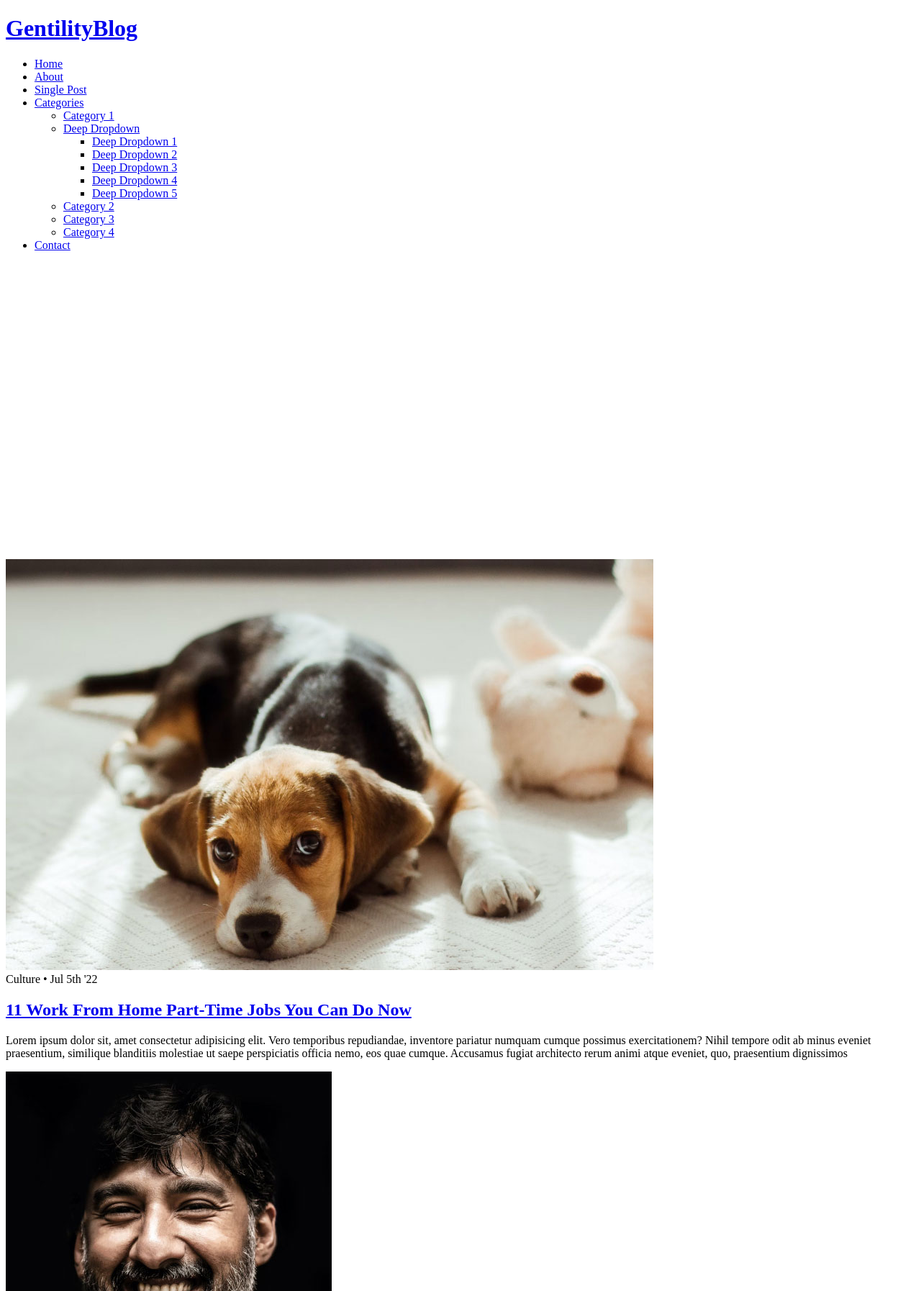
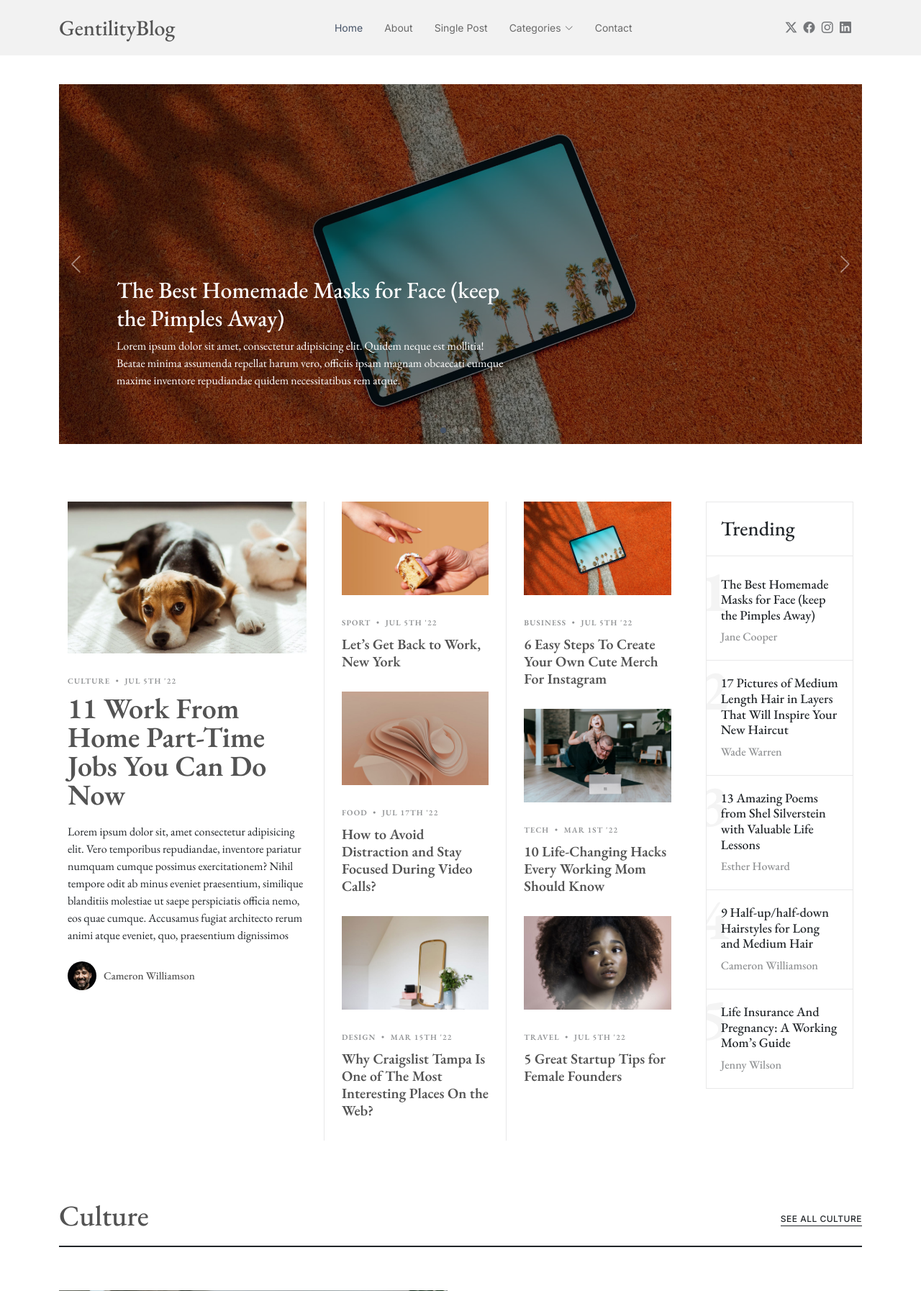
Before and after one commit to Gentilitysp/blog, a Django app: page / in a window 1280 px wide. Shown: the top 1794 px of the page at 72% size. Run offline with Django 5.2, Linux system fonts and the light colour scheme; some libraries are stand-ins or nearby versions.

Commit message:
Updated index.html to integrate the css style

```diff
--- a/templates/index.html
+++ b/templates/index.html
@@ -1,7 +1,7 @@
 <!DOCTYPE html>
 <html lang="en">
 
-<!-- {% load static %} -->
+{% load static %}
 
 <head>
   <meta charset="utf-8">
@@ -11,8 +11,8 @@
   <meta name="keywords" content="">
 
   <!-- Favicons -->
-  <!-- <link href="{% static 'assets/img/favicon.png' %}" rel="icon">
-  <link href="{% static 'assets/img/apple-touch-icon.png' %}" rel="apple-touch-icon"> -->
+  <link href="{% static 'assets/img/favicon.png' %}" rel="icon">
+  <link href="{% static 'assets/img/apple-touch-icon.png' %}" rel="apple-touch-icon">
 
   <!-- Fonts -->
   <link href="https://fonts.googleapis.com" rel="preconnect">
@@ -20,16 +20,16 @@
   <link href="https://fonts.googleapis.com/css2?family=Inter:wght@100;200;300;400;500;600;700;800;900&family=EB+Garamond:ital,wght@0,400;0,500;0,600;0,700;0,800;1,400;1,500;1,600;1,700;1,800&display=swap" rel="stylesheet">
 
   <!-- Vendor CSS Files -->
-  <!-- <link href="{% static 'assets/vendor/bootstrap/css/bootstrap.min.css' %}" rel="stylesheet">
+  <link href="{% static 'assets/vendor/bootstrap/css/bootstrap.min.css' %}" rel="stylesheet">
   <link href="{% static 'assets/vendor/bootstrap-icons/bootstrap-icons.css' %}" rel="stylesheet">
   <link href="{% static 'assets/vendor/aos/aos.css' %}" rel="stylesheet">
-  <link href="{% static 'assets/vendor/swiper/swiper-bundle.min.css' %}" rel="stylesheet"> -->
+  <link href="{% static 'assets/vendor/swiper/swiper-bundle.min.css' %}" rel="stylesheet">
 
   <!-- Main CSS File -->
-  <!-- <link href="{% static 'assets/css/main.css' %}" rel="stylesheet"> -->
+  <link href="{% static 'assets/css/main.css' %}" rel="stylesheet">
 
   <!-- =======================================================
-  * Template Name: ZenBlog
+  * Template Name: GentilityBlog
   * Template URL: https://bootstrapmade.com/zenblog-bootstrap-blog-template/
   * Updated: Aug 08 2024 with Bootstrap v5.3.3
   * Author: BootstrapMade.com
```
